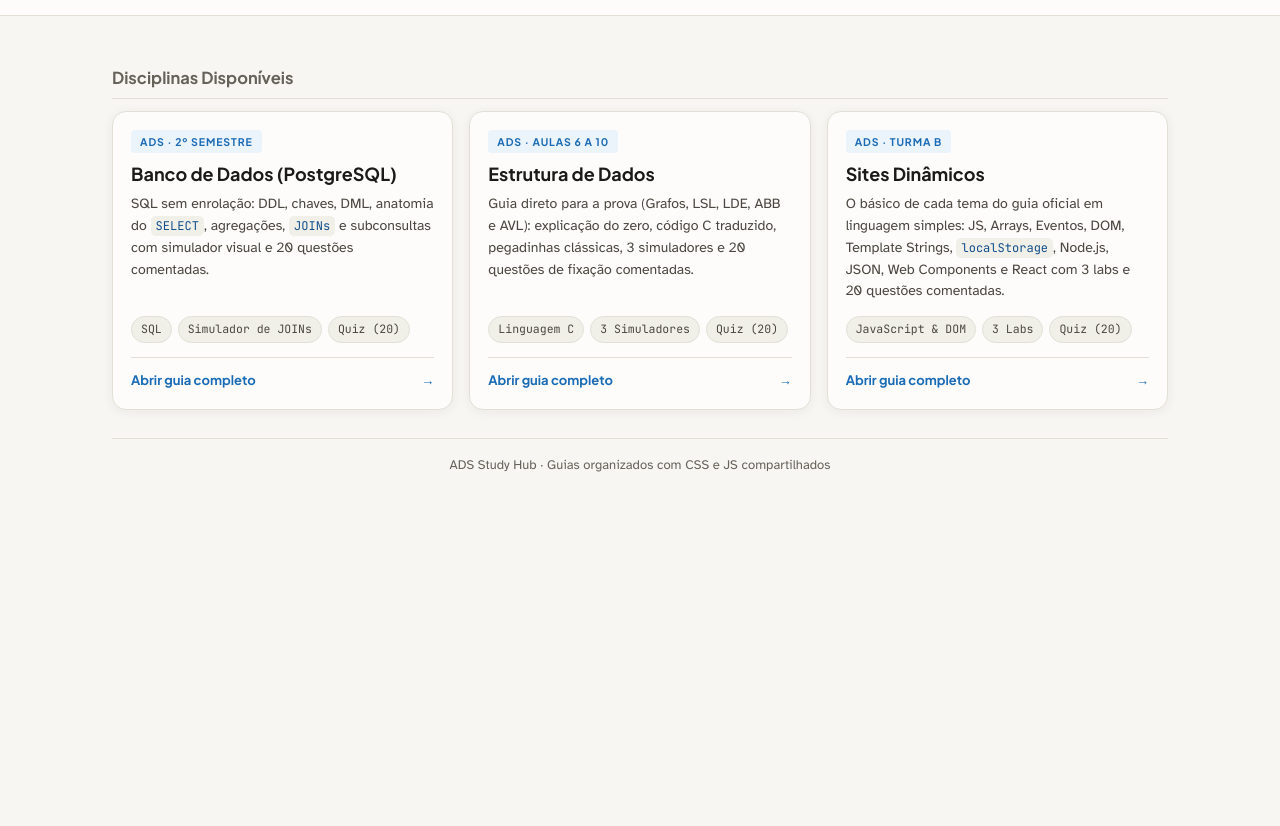
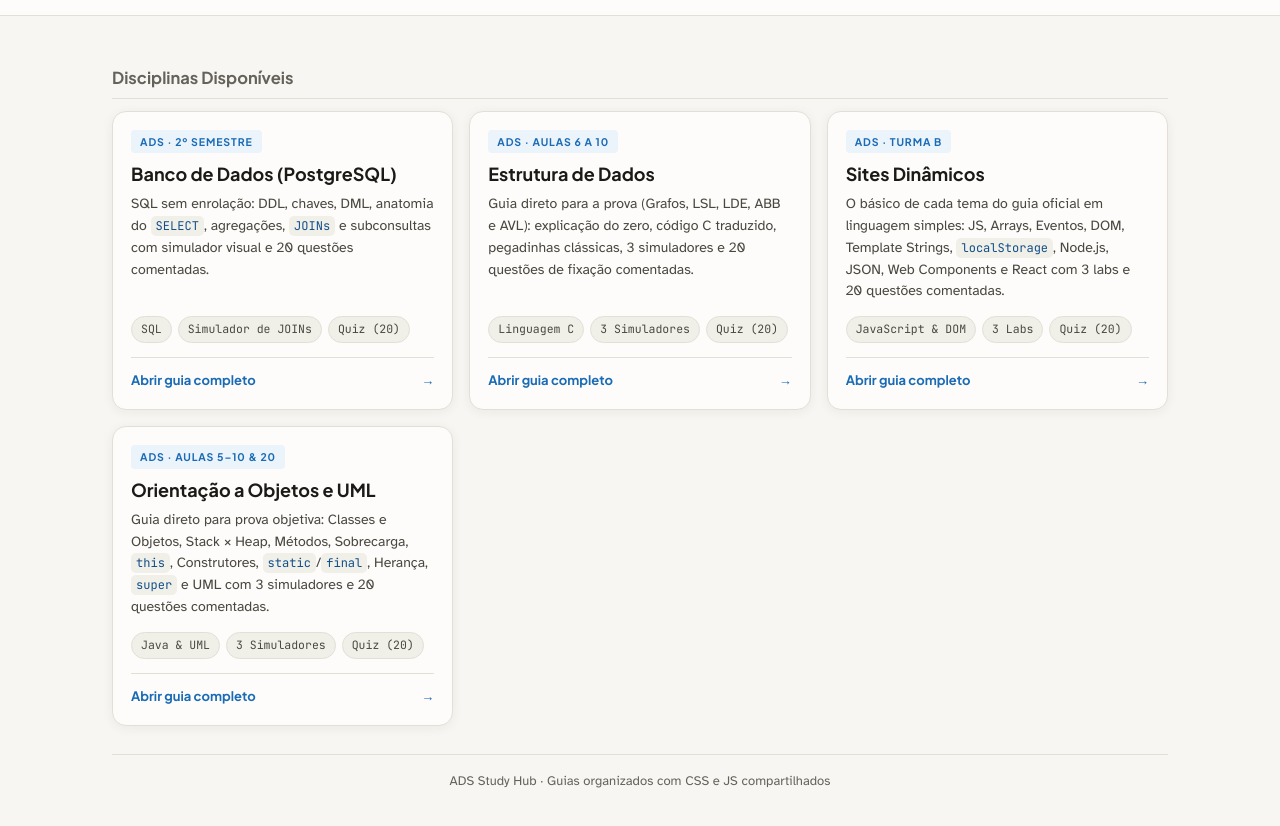
Before and after one commit to DenerManuel/ads-study-hub-2-semestre, a plain HTML site: page index.html in a window 1280 px wide. Shown: the part 154-980 px from the top of the page. Before the commit the page ends 800 px from the top, so only its background shows below. Drawn offline with Linux system fonts and the light colour scheme.

Commit message:
Add hub card for UML and Object Orientation guide
Added a new hub card for 'Orientação a Objetos e UML' with details and tags.

```diff
--- a/index.html
+++ b/index.html
@@ -80,6 +80,25 @@
           </div>
         </a>
 
+        <a class="hub-card" href="disciplinas/orientacao-a-objetos-uml.html">
+          <span class="hub-card-tag">ADS · Aulas 5–10 &amp; 20</span>
+          <h2>Orientação a Objetos e UML</h2>
+          <p>
+            Guia direto para prova objetiva: Classes e Objetos, Stack × Heap, Métodos, Sobrecarga, <code>this</code>,
+            Construtores, <code>static</code>/<code>final</code>, Herança, <code>super</code> e UML com 3 simuladores e
+            20 questões comentadas.
+          </p>
+          <div class="hub-tags">
+            <span class="hub-tag">Java &amp; UML</span>
+            <span class="hub-tag">3 Simuladores</span>
+            <span class="hub-tag">Quiz (20)</span>
+          </div>
+          <div class="hub-card-cta">
+            <span>Abrir guia completo</span>
+            <span>→</span>
+          </div>
+        </a>
+
         <!--
           Para adicionar uma nova disciplina:
           1. Copie disciplinas/_template.html para disciplinas/nova-disciplina.html
```
